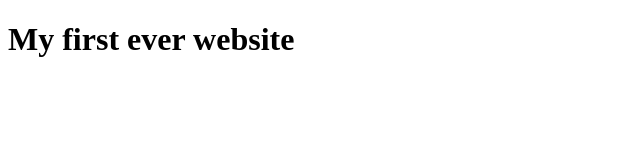
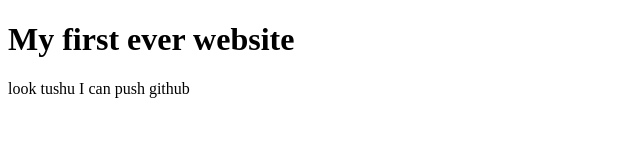
Before and after one commit to mituDeveloper/my-first-website, a plain HTML site: page index.html in a window 1280 px wide. Shown: the whole page, without its empty margins (0-640 px from the left). Drawn offline with Linux system fonts and the light colour scheme.

Commit message:
learning git hub

```diff
--- a/index.html
+++ b/index.html
@@ -7,5 +7,6 @@
 </head>
 <body>
     <h1>My first ever website</h1>
+    <p>look tushu I can push github</p>
 </body>
 </html>
```
